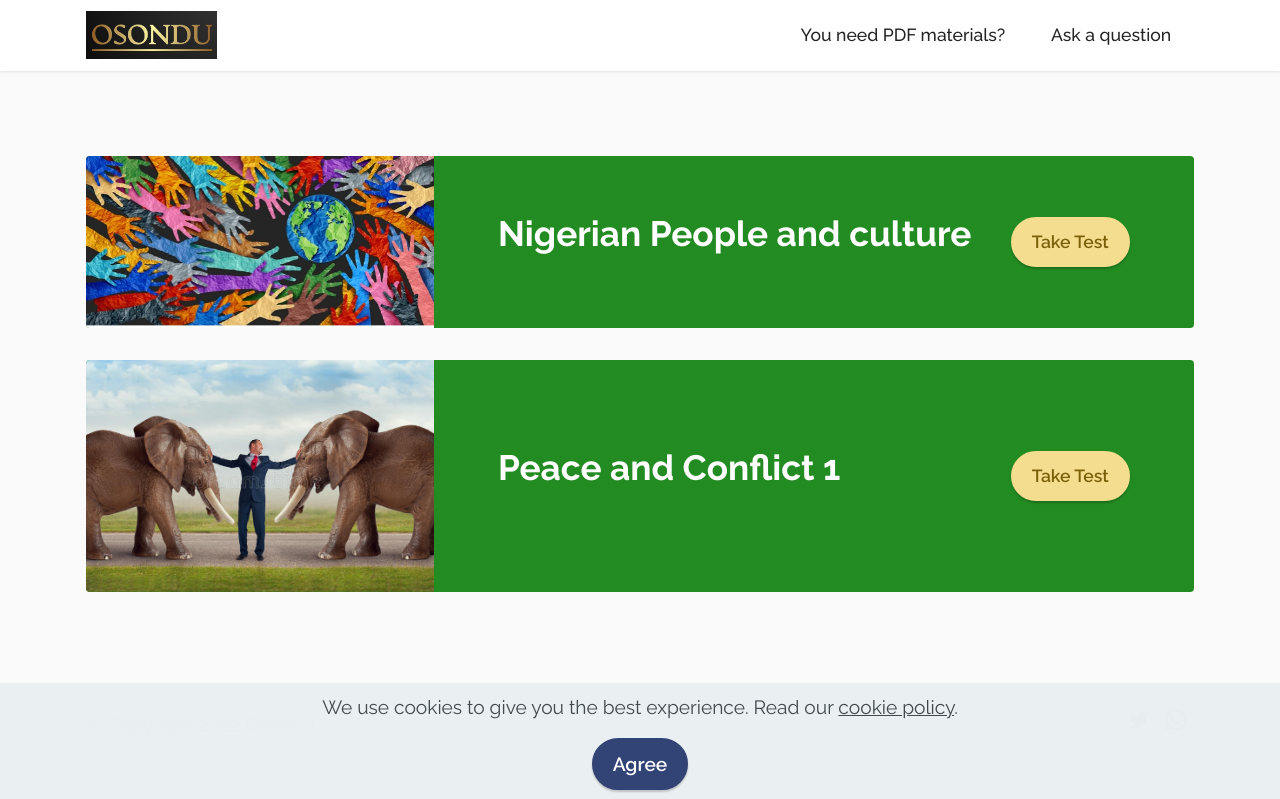
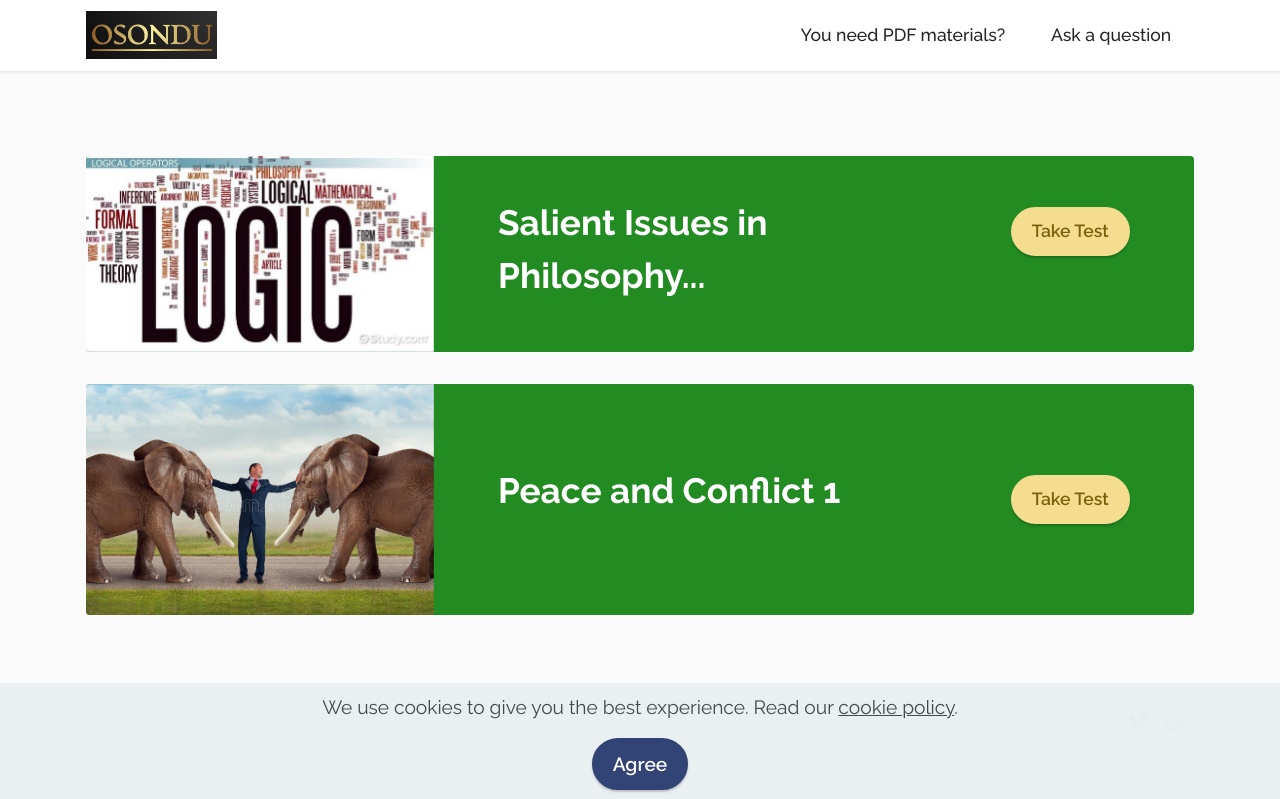
Before and after one commit to SamuelOsondu/MockExam, a Flask app: page /second_year in a window 1280 px wide. Shown: the top 799 px of the page. Run offline with Flask 2, Linux system fonts and the light colour scheme; some libraries are stand-ins or nearby versions.

Commit message:
Seventh Update - course added

```diff
--- a/templates/yeartwo.html
+++ b/templates/yeartwo.html
@@ -13,19 +13,19 @@
                 <div class="row align-items-center">
                     <div class="col-12 col-md-4">
                         <div class="image-wrapper">
-                            <a href="#"><img src="/static/images/culture.png" alt="culture"></a>
+                            <a href="#"><img src="/static/images/logic.jpg" alt="culture"></a>
                         </div>
                     </div>
                     <div class="col-12 col-md">
                         <div class="card-box">
                             <div class="row">
                                 <div class="col-md">
-                                    <h6 class="card-title mbr-fonts-style display-5"><strong>Nigerian People and culture</strong></h6>
+                                    <h6 class="card-title mbr-fonts-style display-5"><strong>Salient Issues in Philosophy...</strong></h6>
 
                                 </div>
                                 <div class="col-md-auto">
 
-                                    <div class="mbr-section-btn"><a href="" class="btn btn-secondary display-4">Take Test</a></div>
+                                    <div class="mbr-section-btn"><a href="https://quizzory.in/id/642752bbcdacb6082cd84201" class="btn btn-secondary display-4">Take Test</a></div>
                                 </div>
                                 <div></div>
                             </div>
```
Also changed, not shown: static/images/culture.png (deleted), static/images/logic.jpg (added).
